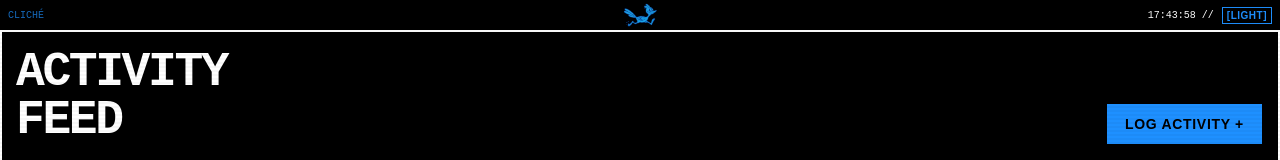
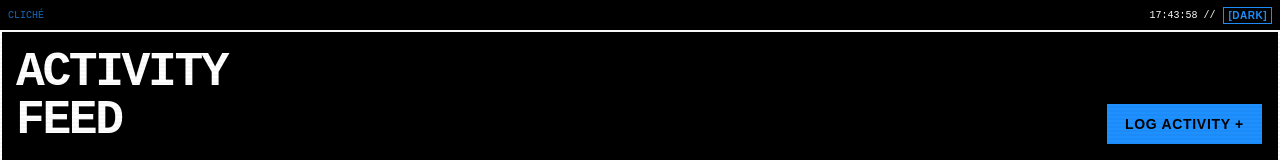
Before and after one commit to rongoods/roadrunners, a React (Vite) app: page / in a window 1280 px wide. Shown: the top 160 px of the page. Built offline with nearby package versions, Linux system fonts and the light colour scheme.

Commit message:
fix light dark mode button to current setting

```diff
--- a/src/App.jsx
+++ b/src/App.jsx
@@ -63,21 +63,8 @@ export default function App() {
                 onClick={toggleTheme}
                 className="text-[10px] uppercase font-bold px-1 border border-primary text-primary hover:bg-primary hover:text-black transition-colors"
               >
-                [{theme === 'dark' ? 'LIGHT' : theme === 'light' ? 'BLUEPRINT' : 'DARK'}]
+                [{theme.toUpperCase()}]
               </button>
-            </div>
-
-            {/* Centered Logo (Light, Dark, Blueprint) */}
-            <div className="absolute left-1/2 top-1/2 -translate-x-1/2 -translate-y-1/2 pointer-events-none">
-              {theme === 'light' && (
-                <img src={LightLogo} alt="Logo" className="h-6 object-contain mix-blend-multiply" />
-              )}
-              {theme === 'dark' && (
-                <img src={DarkLogo} alt="Logo" className="h-6 object-contain mix-blend-screen" />
-              )}
-              {theme === 'blueprint' && (
-                <img src={DarkLogo} alt="Logo" className="h-6 object-contain mix-blend-screen opacity-90" />
-              )}
             </div>
           </div>
 
```
